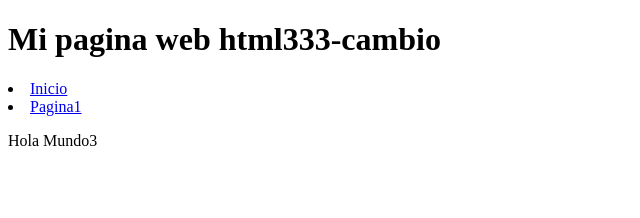
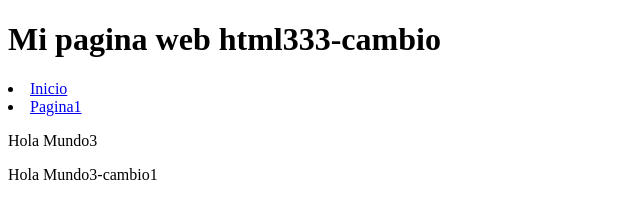
Before and after one commit to agarciafer/laboratorio, a plain HTML site: page index.html in a window 1280 px wide. Shown: the whole page, without its empty margins (0-640 px from the left). Drawn offline with Linux system fonts and the light colour scheme.

Commit message:
Modificacion1 28-12-2020

```diff
--- a/index.html
+++ b/index.html
@@ -11,5 +11,6 @@
 			  <li><a href="pagina1.html">Pagina1<a/></li>
 		   </u1>
 		   <p> Hola Mundo3 </p>
+		   <p> Hola Mundo3-cambio1 </p>
 		   </body>
 </html>
```
Also changed, not shown: contacto.html (+1 -0 lines), pagina1.html (+1 -0 lines).
